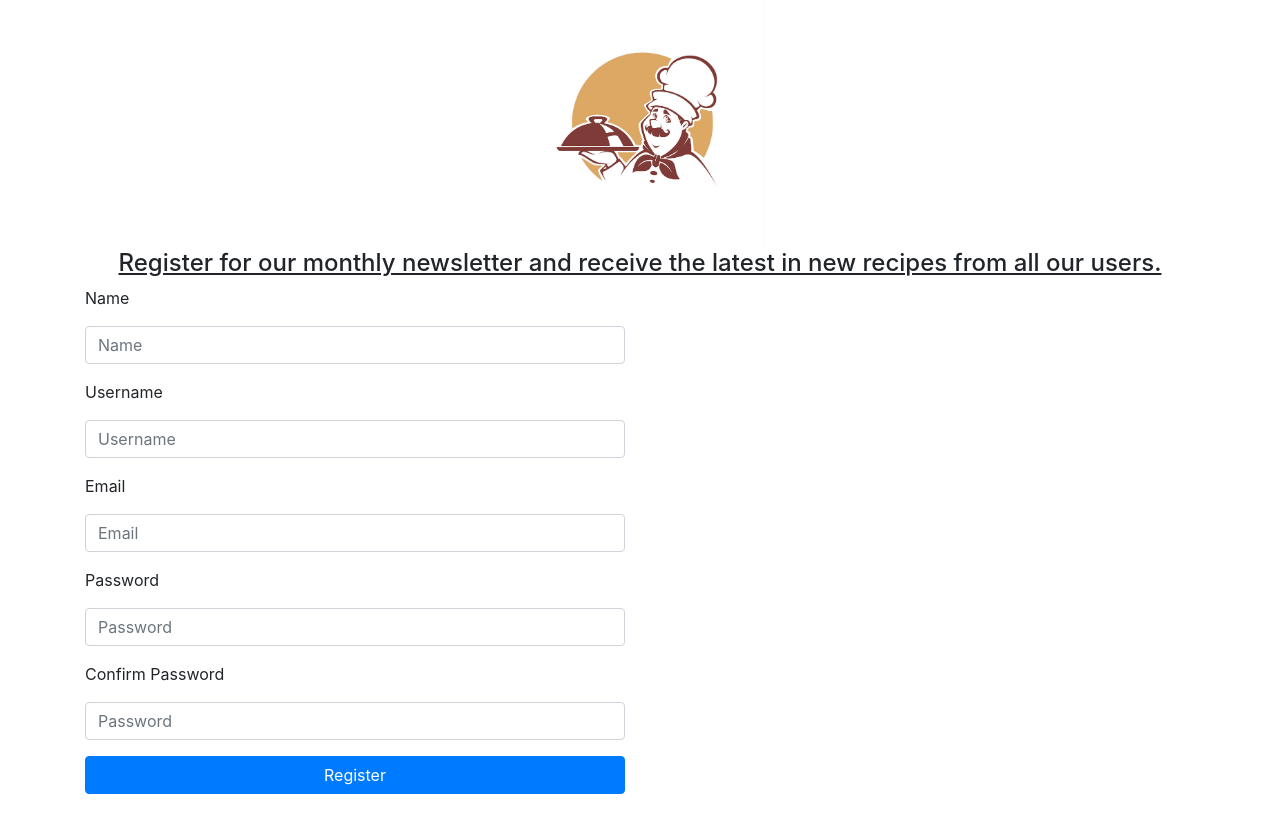
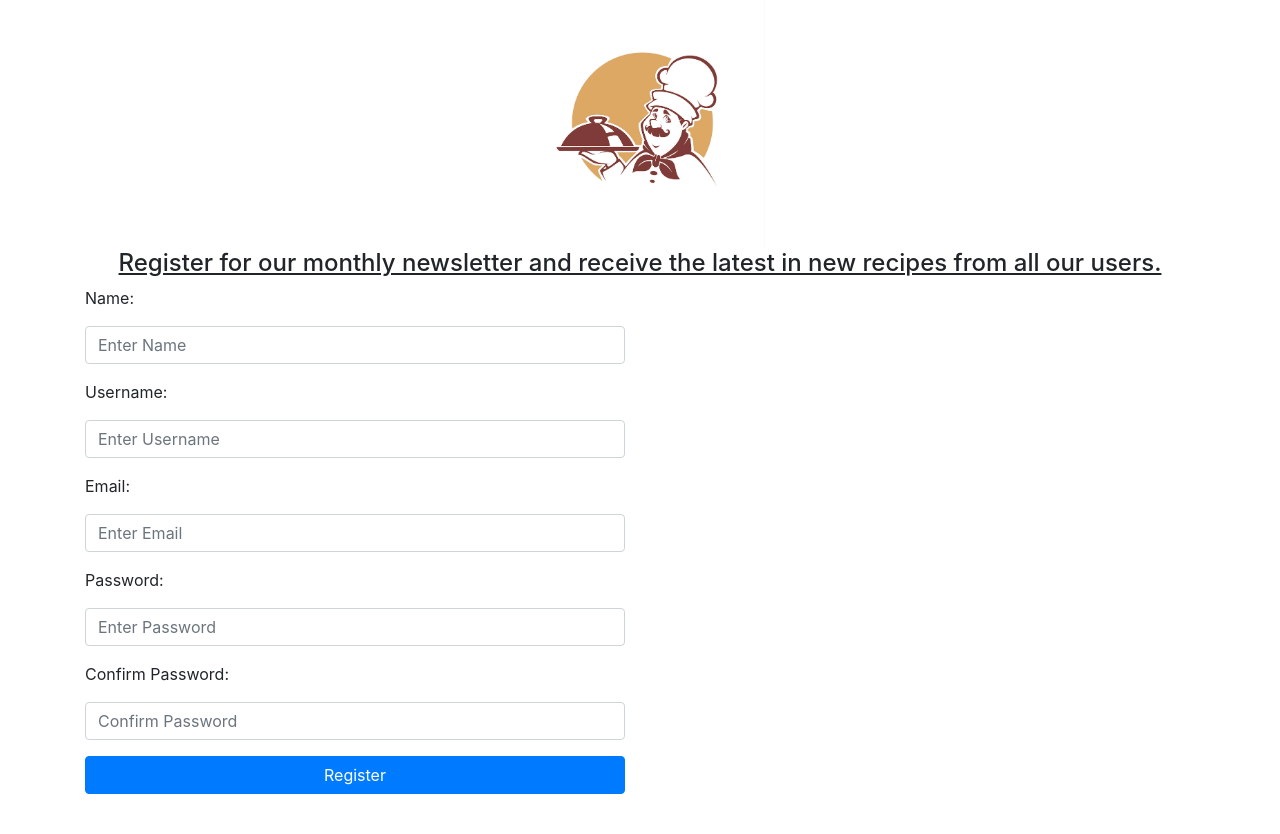
Before and after one commit to LiamD88/cooking-for-you, a Flask app: page /register in a window 1280 px wide. Shown: the part 77-911 px from the top of the page. Run offline with Flask 2, Linux system fonts and the light colour scheme; some libraries are stand-ins or nearby versions.

Commit message:
I added colons to the end of labels in my form and changed placeholder desciptions

```diff
--- a/templates/register.html
+++ b/templates/register.html
@@ -46,24 +46,24 @@
     <div class="col-md-6 form-pad">
       <form method=POST action="{{url_for('register_page') }}">
         <div class="form-group">
-          <label for="exampleInputEmail1">{{ form.name.label }}</label>
-          <input type="text" class="form-control" name="name" required="" placeholder="Name">
+          <label for="exampleInputEmail1">{{ form.name.label }}:</label>
+          <input type="text" class="form-control" name="name" required="" placeholder="Enter Name">
         </div>
         <div class="form-group">
-          <label for="exampleInputEmail1">{{ form.username.label }}</label>
-          <input type="text" class="form-control" name="username" required="" placeholder="Username">
+          <label for="exampleInputEmail1">{{ form.username.label }}:</label>
+          <input type="text" class="form-control" name="username" required="" placeholder="Enter Username">
         </div>
         <div class="form-group">
-          <label for="exampleInputEmail1">{{ form.email.label }}</label>
-          <input type="email" class="form-control" name="email" required="" placeholder="Email">
+          <label for="exampleInputEmail1">{{ form.email.label }}:</label>
+          <input type="email" class="form-control" name="email" required="" placeholder="Enter Email">
         </div>
         <div class="form-group">
-          <label for="exampleInputPassword1">{{ form.password.label }}</label>
-          <input type="password" class="form-control" name="password" required="" placeholder="Password">
+          <label for="exampleInputPassword1">{{ form.password.label }}:</label>
+          <input type="password" class="form-control" name="password" required="" placeholder="Enter Password">
         </div>
         <div class="form-group">
-          <label for="exampleInputPassword1">{{ form.password_2.label }}</label>
-          <input type="password" class="form-control" name="password" required="" placeholder="Password">
+          <label for="exampleInputPassword1">{{ form.password_2.label }}:</label>
+          <input type="password" class="form-control" name="password" required="" placeholder="Confirm Password">
         </div>
         <button type="submit" class="btn btn-primary btn-block">Register</button>
       </form>
```
